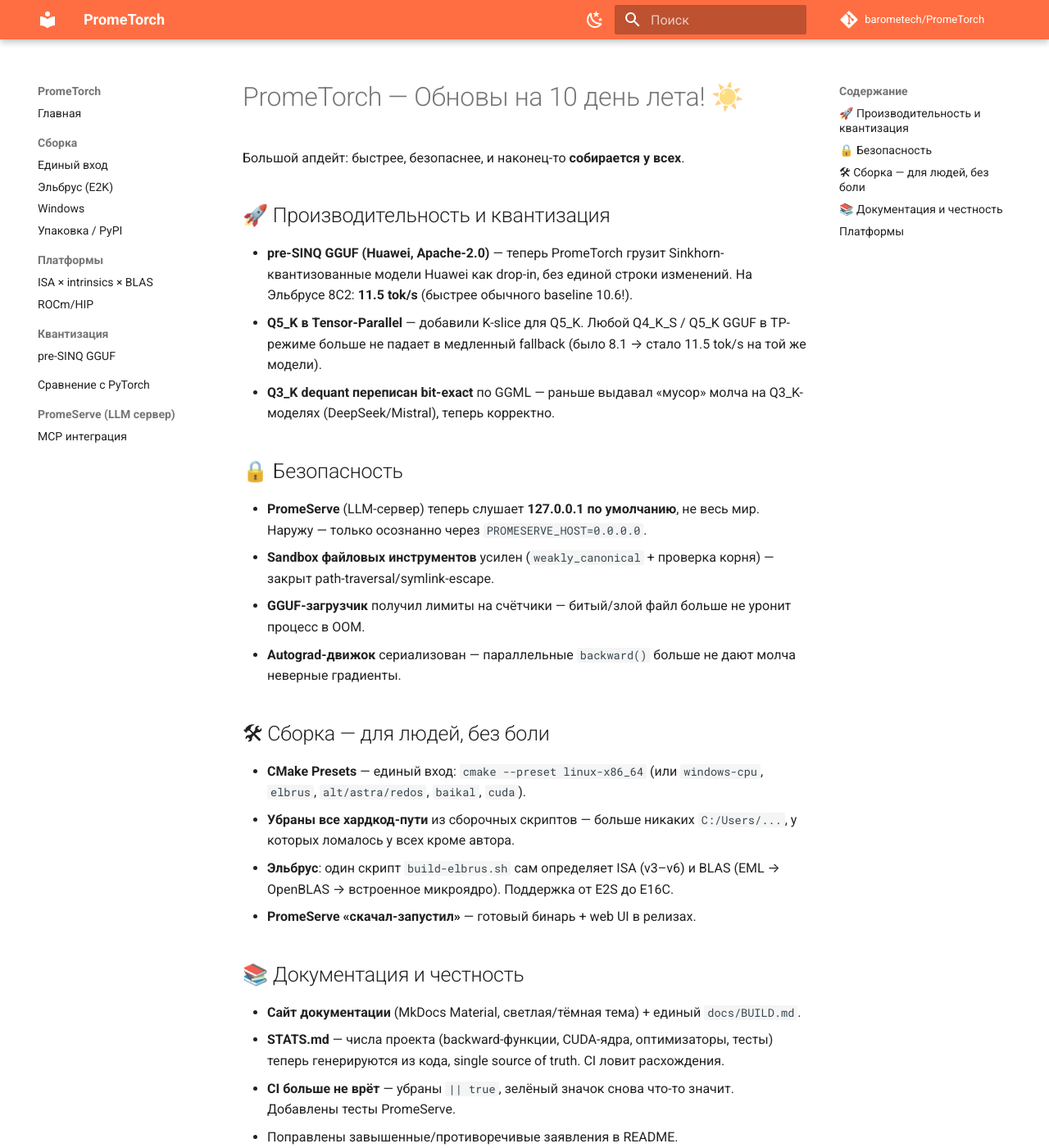
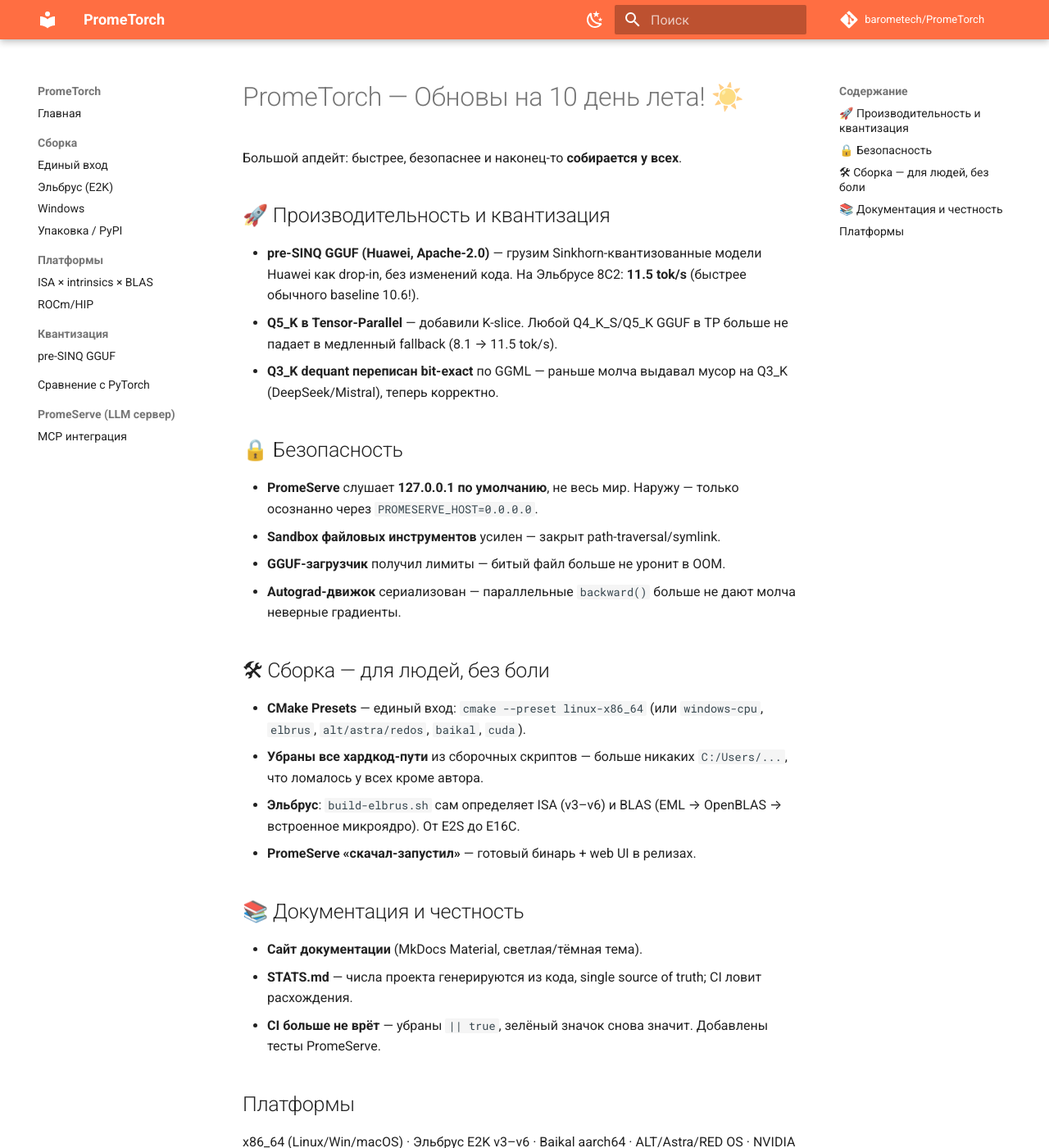
Before and after one commit to barometech/PromeTorch, an MkDocs documentation site: the page built from docs/UPDATES_2026-06-10.md, in a window 1280 px wide and 1400 px high. Shown: the whole window at 82% size. Built offline with MkDocs 1.6.1 and Material for MkDocs 9.7.7, drawn with Linux system fonts in a browser that asks for light colours; comment, search, counter and statistics services are not loaded; some of the changed text lies outside the part shown.

Commit message:
docs: сократить публичный отчёт до ≤3000 символов

```diff
--- a/docs/UPDATES_2026-06-10.md
+++ b/docs/UPDATES_2026-06-10.md
@@ -1,54 +1,47 @@
 # PromeTorch — Обновы на 10 день лета! ☀️
 
-Большой апдейт: быстрее, безопаснее, и наконец-то **собирается у всех**.
+Большой апдейт: быстрее, безопаснее и наконец-то **собирается у всех**.
 
 ## 🚀 Производительность и квантизация
 
-- **pre-SINQ GGUF (Huawei, Apache-2.0)** — теперь PromeTorch грузит
-  Sinkhorn-квантизованные модели Huawei как drop-in, без единой строки
-  изменений. На Эльбрусе 8C2: **11.5 tok/s** (быстрее обычного baseline 10.6!).
-- **Q5_K в Tensor-Parallel** — добавили K-slice для Q5_K. Любой Q4_K_S /
-  Q5_K GGUF в TP-режиме больше не падает в медленный fallback (было 8.1 →
-  стало 11.5 tok/s на той же модели).
-- **Q3_K dequant переписан bit-exact** по GGML — раньше выдавал «мусор»
-  молча на Q3_K-моделях (DeepSeek/Mistral), теперь корректно.
+- **pre-SINQ GGUF (Huawei, Apache-2.0)** — грузим Sinkhorn-квантизованные
+  модели Huawei как drop-in, без изменений кода. На Эльбрусе 8C2:
+  **11.5 tok/s** (быстрее обычного baseline 10.6!).
+- **Q5_K в Tensor-Parallel** — добавили K-slice. Любой Q4_K_S/Q5_K GGUF
+  в TP больше не падает в медленный fallback (8.1 → 11.5 tok/s).
+- **Q3_K dequant переписан bit-exact** по GGML — раньше молча выдавал
+  мусор на Q3_K (DeepSeek/Mistral), теперь корректно.
 
 ## 🔒 Безопасность
 
-- **PromeServe** (LLM-сервер) теперь слушает **127.0.0.1 по умолчанию**, не
-  весь мир. Наружу — только осознанно через `PROMESERVE_HOST=0.0.0.0`.
-- **Sandbox файловых инструментов** усилен (`weakly_canonical` + проверка
-  корня) — закрыт path-traversal/symlink-escape.
-- **GGUF-загрузчик** получил лимиты на счётчики — битый/злой файл больше
-  не уронит процесс в OOM.
+- **PromeServe** слушает **127.0.0.1 по умолчанию**, не весь мир. Наружу —
+  только осознанно через `PROMESERVE_HOST=0.0.0.0`.
+- **Sandbox файловых инструментов** усилен — закрыт path-traversal/symlink.
+- **GGUF-загрузчик** получил лимиты — битый файл больше не уронит в OOM.
 - **Autograd-движок** сериализован — параллельные `backward()` больше не
   дают молча неверные градиенты.
 
 ## 🛠 Сборка — для людей, без боли
 
-- **CMake Presets** — единый вход: `cmake --preset linux-x86_64` (или
-  `windows-cpu`, `elbrus`, `alt/astra/redos`, `baikal`, `cuda`).
+- **CMake Presets** — единый вход: `cmake --preset linux-x86_64`
+  (или `windows-cpu`, `elbrus`, `alt/astra/redos`, `baikal`, `cuda`).
 - **Убраны все хардкод-пути** из сборочных скриптов — больше никаких
-  `C:/Users/...`, у которых ломалось у всех кроме автора.
-- **Эльбрус**: один скрипт `build-elbrus.sh` сам определяет ISA (v3–v6) и
-  BLAS (EML → OpenBLAS → встроенное микроядро). Поддержка от E2S до E16C.
+  `C:/Users/...`, что ломалось у всех кроме автора.
+- **Эльбрус**: `build-elbrus.sh` сам определяет ISA (v3–v6) и BLAS
+  (EML → OpenBLAS → встроенное микроядро). От E2S до E16C.
 - **PromeServe «скачал-запустил»** — готовый бинарь + web UI в релизах.
 
 ## 📚 Документация и честность
 
-- **Сайт документации** (MkDocs Material, светлая/тёмная тема) +
-  единый `docs/BUILD.md`.
-- **STATS.md** — числа проекта (backward-функции, CUDA-ядра, оптимизаторы,
-  тесты) теперь генерируются из кода, single source of truth. CI ловит
-  расхождения.
-- **CI больше не врёт** — убраны `|| true`, зелёный значок снова что-то
-  значит. Добавлены тесты PromeServe.
-- Поправлены завышенные/противоречивые заявления в README.
+- **Сайт документации** (MkDocs Material, светлая/тёмная тема).
+- **STATS.md** — числа проекта генерируются из кода, single source of
+  truth; CI ловит расхождения.
+- **CI больше не врёт** — убраны `|| true`, зелёный значок снова значит.
+  Добавлены тесты PromeServe.
 
 ## Платформы
 
 x86_64 (Linux/Win/macOS) · Эльбрус E2K v3–v6 · Baikal aarch64 ·
 ALT/Astra/RED OS · NVIDIA CUDA · NM Card/Quad (DSP).
 
-**Лицензия:** Apache-2.0. Спасибо llama.cpp/ggml и Huawei SINQ за
-открытый код. 🙌
+**Лицензия:** Apache-2.0. Спасибо llama.cpp/ggml и Huawei SINQ. 🙌
```
